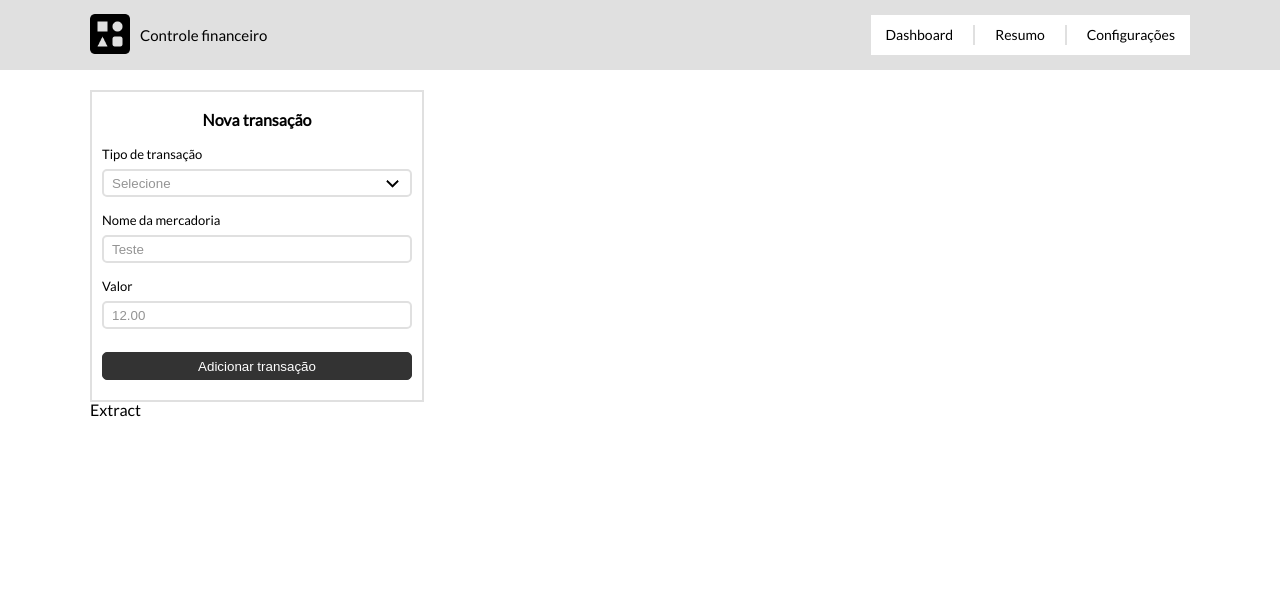
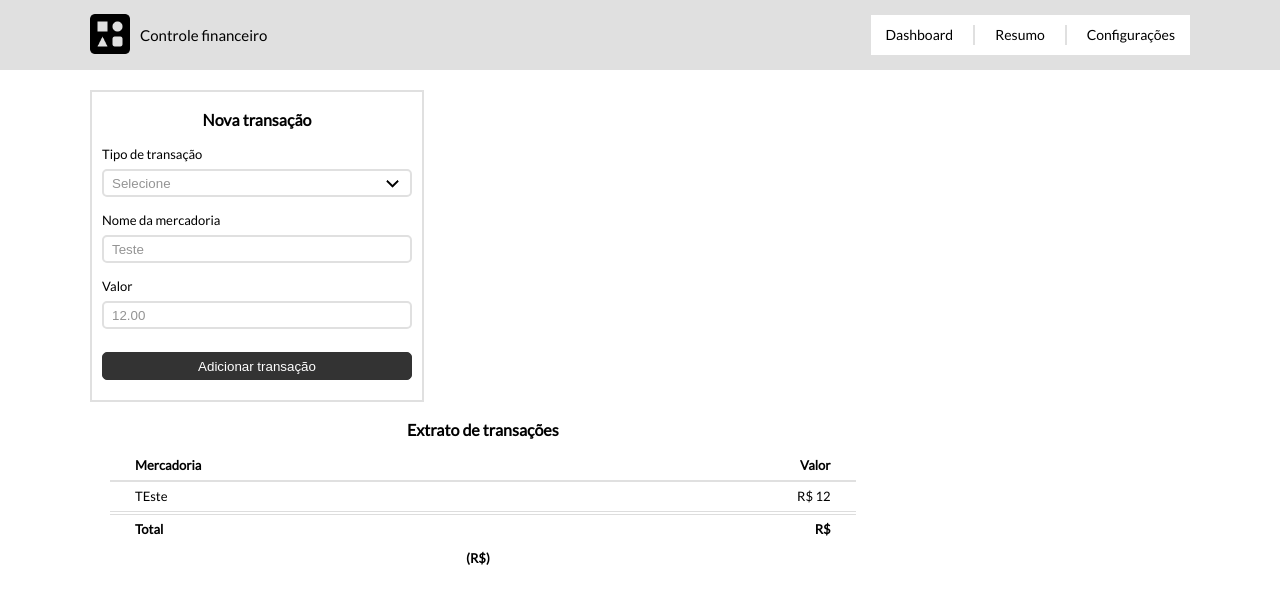
Before and after one commit to LuizRamos19/financial-control, an Angular app: page / in a window 1280 px wide. Shown: the top 604 px of the page. Built offline with nearby package versions, Linux system fonts and the light colour scheme.

Commit message:
Criando estrutura e estilizando o componente extract

```diff
--- a/src/app/extract/extract.component.ts
+++ b/src/app/extract/extract.component.ts
@@ -1,10 +1,18 @@
-import { Component } from '@angular/core';
+import { Component, Input, OnInit } from '@angular/core';
+import { MerchandiseList } from '../models/merchandiseList.model';
 
 @Component({
-  selector: 'extract',
-  templateUrl: './extract.html',
-  styleUrls: ['./extract.scss']
+	selector: 'extract',
+	templateUrl: './extract.html',
+	styleUrls: ['./extract.scss']
 })
-export class ExtractComponent {
-  title = 'financial-control';
+export class ExtractComponent implements OnInit {
+	@Input() merchandiseList: MerchandiseList[];
+
+	ngOnInit() {
+		this.merchandiseList = [
+			{transactionType: 1, name: "TEste", value: 12	},
+
+		]
+	}
 }
--- a/src/app/extract/extract.html
+++ b/src/app/extract/extract.html
@@ -1,2 +1,26 @@
-Extract
-<router-outlet></router-outlet>
+<!-- <div class="extract-container"> -->
+<div class="extract-content">
+    <h2 class="title">Extrato de transações</h2>
+    <table class="table-extract">
+        <tr class="table-title">
+            <th>Mercadoria</th>
+            <th class="-last">Valor</th>
+        </tr>
+        <tr *ngFor="let merchandise of merchandiseList; let i = index">
+            <!-- <span *ngIf="merchandise.transactionType == 1">+</span>
+            <span *ngIf="merchandise.transactionType == 2">-</span> -->
+            <th>{{merchandise.name}}</th>
+            <th class="-last">R$ {{merchandise.value}}</th>
+        </tr>
+    </table>
+    <table class="table-total">
+        <tr>
+            <th>Total</th>
+            <th class="-last">R$</th>
+        </tr>
+        <tr>
+            <th class="-last">(R$)</th>
+        </tr>
+    </table>
+</div>
+<!-- </div> -->
--- a/src/app/extract/extract.scss
+++ b/src/app/extract/extract.scss
@@ -0,0 +1,56 @@
+.extract-content {
+    width: 69.6%;
+    // float: left;
+    overflow: hidden;
+    height: inherit;
+    position: relative;
+    padding-left: 20px;
+    box-sizing: border-box;
+    margin-top: 20px;
+    text-align: center;
+}
+
+.extract-content > .title{
+    text-align: center;
+    font-weight: bold;
+    margin-bottom: 13px;
+}
+
+.extract-content .table-title {
+    font-weight: bold;
+    border-bottom: 2px solid #e0e0e0;
+}
+
+.extract-content table {
+    border-collapse: collapse;
+    width: 100%;
+    font-size: 13px;
+}
+
+.extract-content th, td {
+    padding: 8px 25px;
+    text-align: left;
+    border-bottom: 1px solid #ddd;
+}
+
+// .extract-content .last-good th, td {
+//     border-bottom: 2px solid #ddd;
+// }
+
+.extract-content .-last {
+    text-align: right;
+}
+
+.extract-content .table-total {
+    margin-top: 2px;
+    border-top: 1px solid #ddd;
+    font-weight: bold;
+}
+
+.extract-content .table-total th {
+    border: none;
+}
+
+tr:hover:not(.table-title) {
+    background-color:#f5f5f5;
+}
--- /dev/null
+++ b/src/app/models/merchandiseList.model.ts
@@ -0,0 +1,5 @@
+export class MerchandiseList {
+    transactionType: number;
+    name: string;
+    value: number;
+}
```
